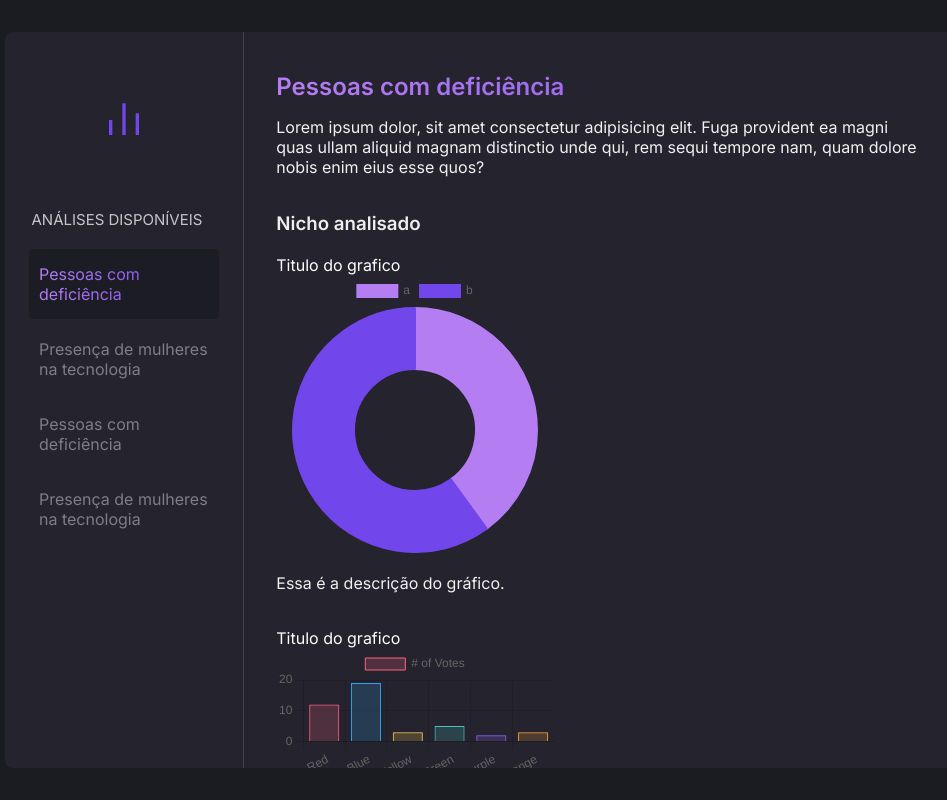
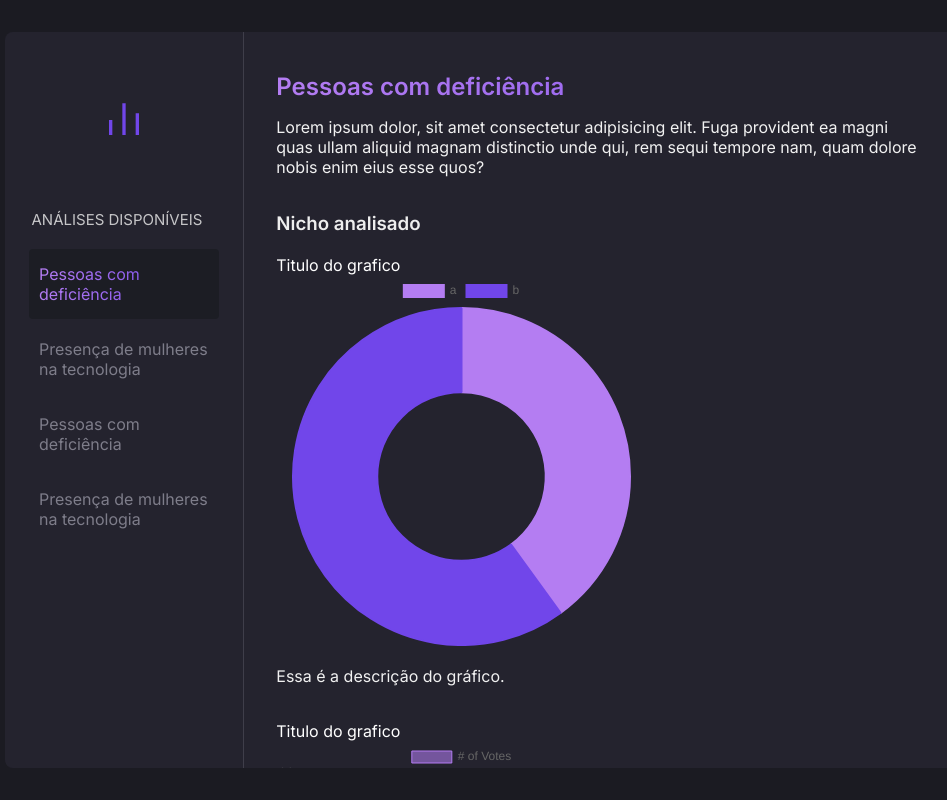
Before and after one commit to lucasgmelo/projeto-ip, a Next.js app in the folder client/: page / in a window 1280 px wide. Shown: the whole page, without its empty margins (19-966 px from the left). Built offline with nearby package versions, Linux system fonts and the light colour scheme.

Commit message:
customize chart

```diff
--- a/client/src/components/Chart/index.tsx
+++ b/client/src/components/Chart/index.tsx
@@ -13,26 +13,16 @@ const data = {
     ],
   },
   bar: {
-    labels: ["Red", "Blue", "Yellow", "Green", "Purple", "Orange"],
+    labels: ["Red", "Blue", "Yellow", "Green"],
     datasets: [
       {
         label: "# of Votes",
-        data: [12, 19, 3, 5, 2, 3],
+        data: [12, 14, 3, 5, 2, 3],
         backgroundColor: [
-          "rgba(255, 99, 132, 0.2)",
-          "rgba(54, 162, 235, 0.2)",
-          "rgba(255, 206, 86, 0.2)",
-          "rgba(75, 192, 192, 0.2)",
-          "rgba(153, 102, 255, 0.2)",
-          "rgba(255, 159, 64, 0.2)",
+            "#b47df290", "#7146EA90"
         ],
         borderColor: [
-          "rgba(255, 99, 132, 1)",
-          "rgba(54, 162, 235, 1)",
-          "rgba(255, 206, 86, 1)",
-          "rgba(75, 192, 192, 1)",
-          "rgba(153, 102, 255, 1)",
-          "rgba(255, 159, 64, 1)",
+            "#b47df2", "#7146EA"
         ],
         borderWidth: 1,
       },
--- a/client/src/components/Content/styles.ts
+++ b/client/src/components/Content/styles.ts
@@ -20,7 +20,7 @@ export const Container = styled.div`
 
 export const ChartList = styled.section`
   margin-bottom: 20px;
-  max-width: 30%;
+  max-width: 40%;
 `;
 
 export const Description = styled.p`
--- a/client/src/styles/global.ts
+++ b/client/src/styles/global.ts
@@ -14,6 +14,21 @@ export const GlobalStyle = createGlobalStyle`
   margin: 0;
   padding: 0;
   color: #fff;
+
+  ::-webkit-scrollbar {
+    width: 10px;
+  }
+
+  ::-webkit-scrollbar-track {
+    box-shadow: inset 0 0 20px (var(--bg));
+    margin-left: 5px;
+    border-radius: 10px;
+  }
+
+  ::-webkit-scrollbar-thumb {
+    background: #eee;
+    border-radius: 10px;
+  }
 }
 
 @media (max-width: 1080px) {
```
